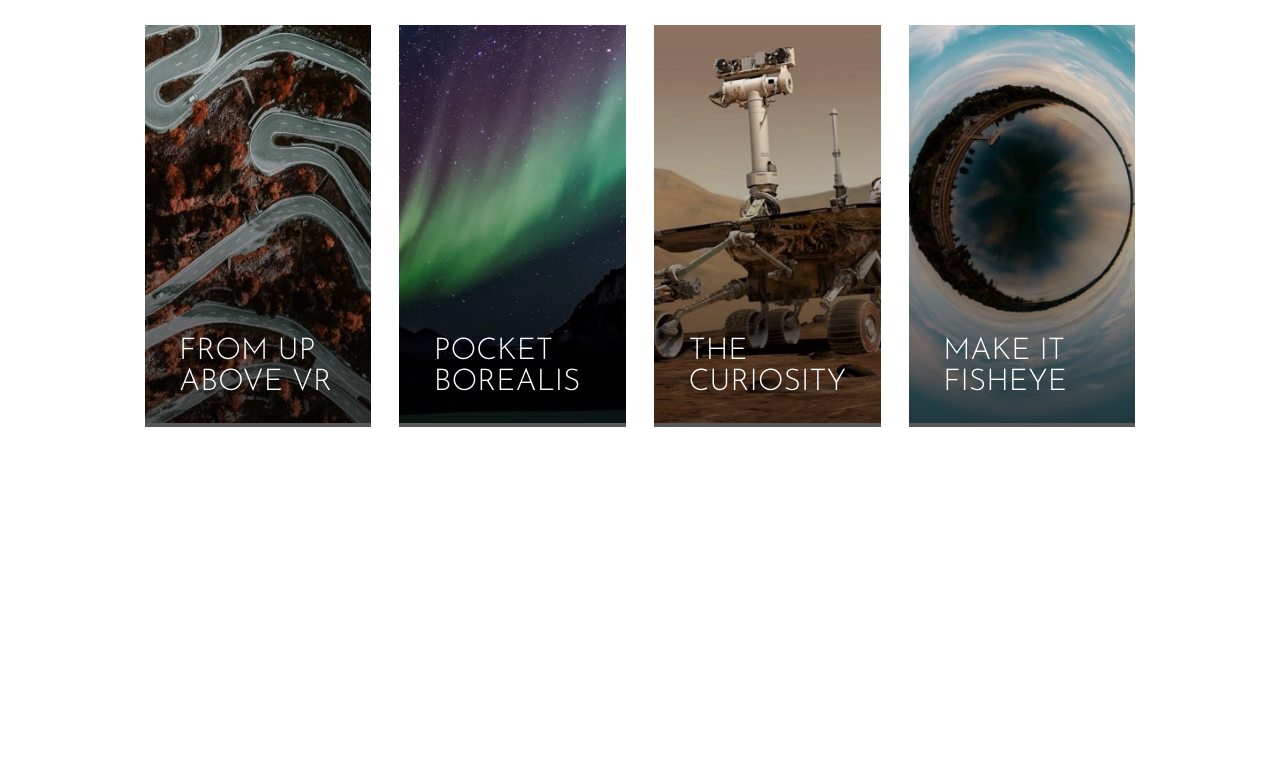
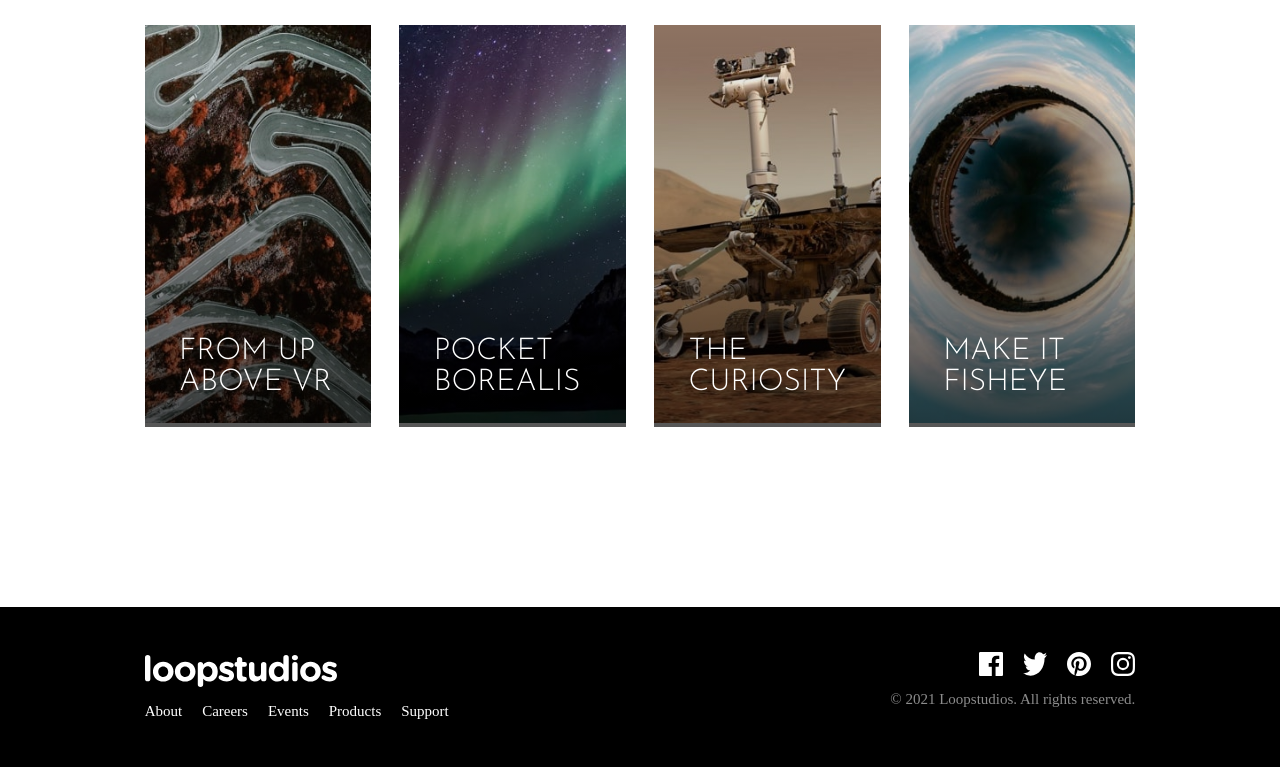
Before and after one commit to Maliklar/loopstudios-landing-page-main, a plain HTML site: page index.html in a window 1280 px wide. Shown: the part 2000-2767 px from the top of the page. Before the commit the page ends 2427 px from the top, so only its background shows below. Drawn offline with Linux system fonts and the light colour scheme; files whose address does not match are found by name.

Commit message:
footer added

```diff
--- a/index.html
+++ b/index.html
@@ -98,9 +98,30 @@
                     <h1 class="card-title">MAKE IT <br> FISHEYE</h1>
                 </div>
             </div>
-
         </section>
     </main>
+
+    <footer>
+        <div class="footer-left">
+            <img src="./images/logo.svg" alt="Logo" class="footer-logo">
+            <div class="footer-nav">
+                <a class="nav-item">About</a>
+                <a class="nav-item">Careers</a>
+                <a class="nav-item">Events</a>
+                <a class="nav-item">Products</a>
+                <a class="nav-item">Support</a>
+            </div>
+        </div>
+        <div class="footer-right">
+            <div class="social-links">
+                <img src="./images/icon-facebook.svg" alt="icon-facebook">
+                <img src="./images/icon-twitter.svg" alt="icon-twitter">
+                <img src="./images/icon-pinterest.svg" alt="icon-pinterest">
+                <img src="./images/icon-instagram.svg" alt="icon-instagram">
+            </div>
+            <p>© 2021 Loopstudios. All rights reserved.</p>
+        </div>
+    </footer>
     <!-- About
   Careers
   Events
--- a/styles.css
+++ b/styles.css
@@ -148,6 +148,49 @@ button {
     position: absolute;
 }
 
+footer {
+    background-color: black;
+    color: white;
+    height: 160px;
+    width: 100vw;
+    position: absolute;
+    left: 0px;
+    margin-top: 180px;
+    display: flex;
+    padding: 0 11.3%;
+    box-sizing: border-box;
+    justify-content: space-between;
+    align-items: center;
+}
+
+.footer-left {
+    display: flex;
+    flex-direction: column;
+    align-items: flex-start;
+    gap: 16px;
+}
+
+.footer-nav {
+    display: flex;
+    gap: 20px;
+}
+
+.footer-right {
+    display: flex;
+    flex-direction: column;
+    align-items: flex-end;
+}
+
+.social-links {
+    display: flex;
+    gap: 20px;
+}
+
+.footer-right>p {
+    text-align: right;
+    color: var(--DarkGray);
+}
+
 
 /*
 font-family: 'Alata', sans-serif;
```
